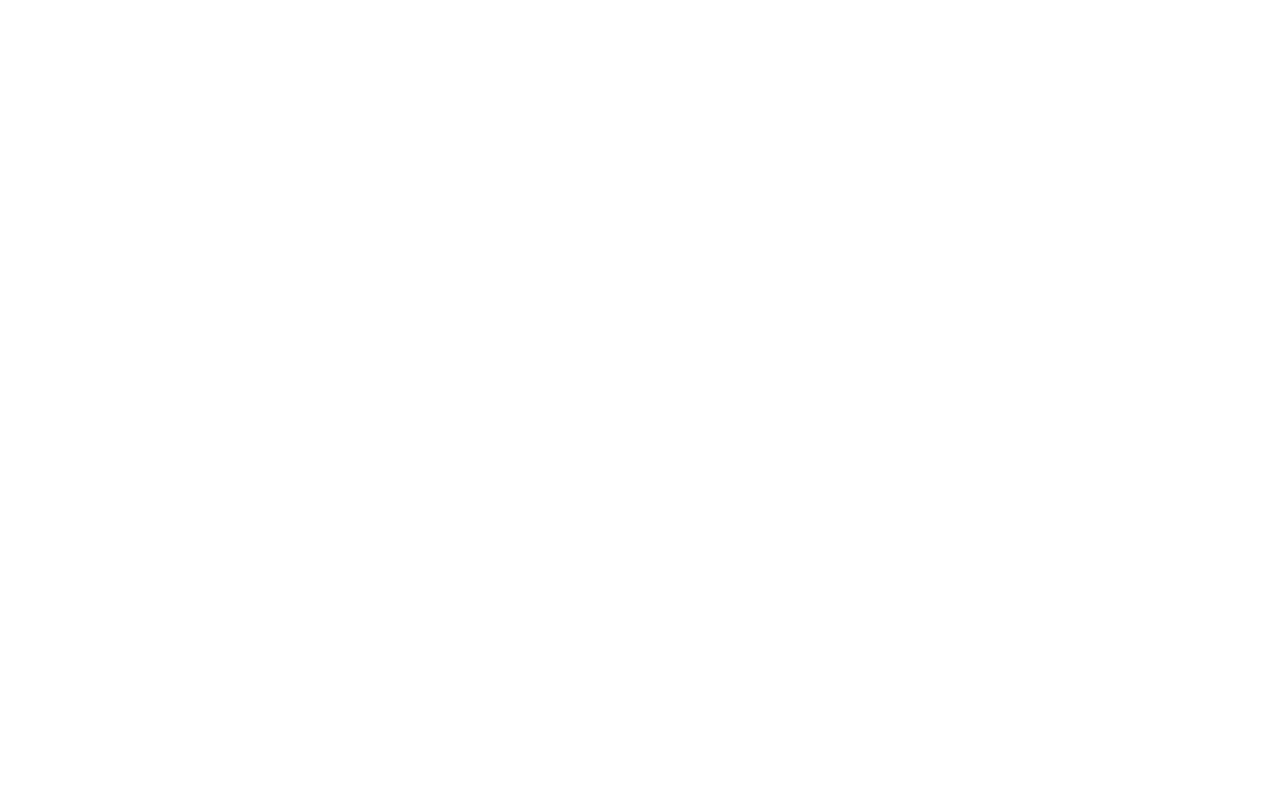
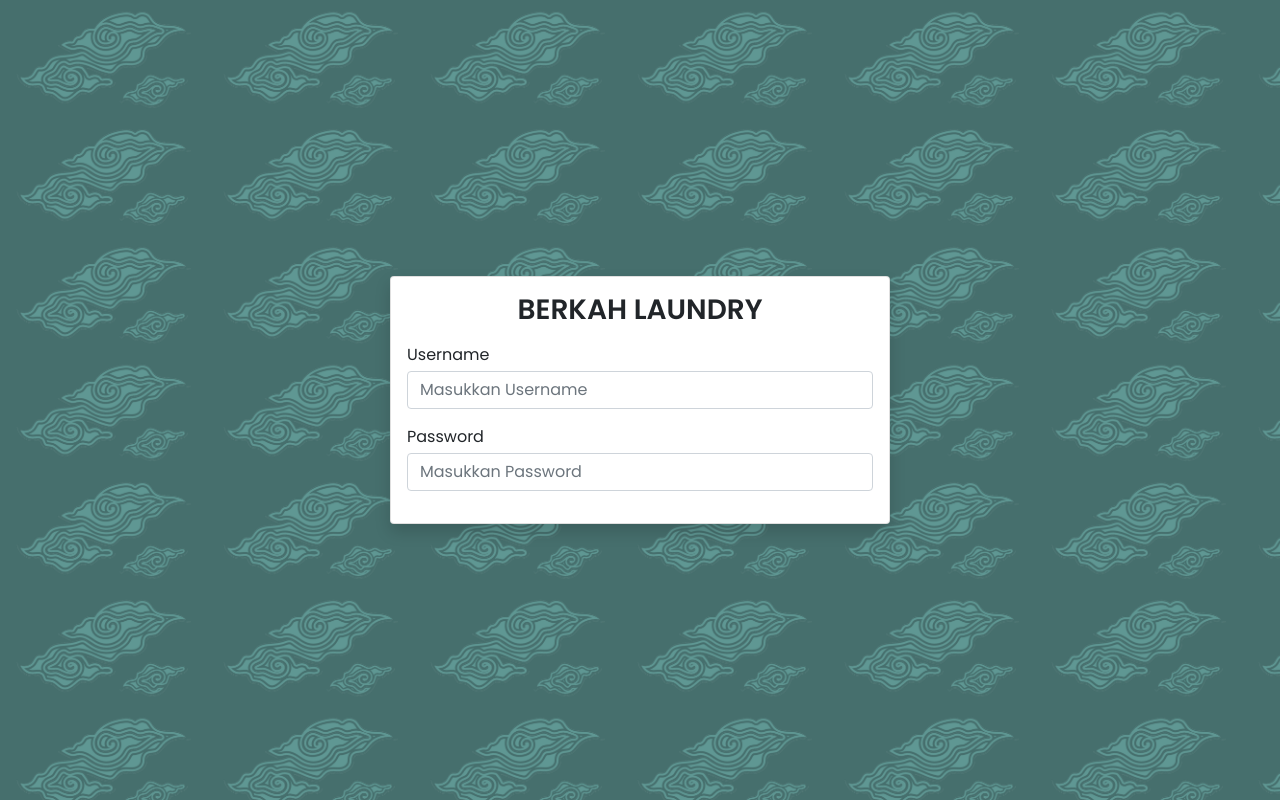
Before and after one commit to paciw24/project_akhir, a CodeIgniter app: page /laundry-app/ in a window 1280 px wide. Before the commit the page is empty. Run offline with CodeIgniter, Linux system fonts and the light colour scheme.

Commit message:
membuat form login

```diff
--- a/application/views/admin/login.php
+++ b/application/views/admin/login.php
@@ -13,7 +13,26 @@
 </head>
 
 <body>
-
+    <div class="bg-default">
+        <div class="container d-flex justify-content-center align-items-center">
+                <div class="card p-3 shadow">
+                    <form action="">
+                        <div class="mb-3">
+                            <h3 class="text-center text-uppercase">Berkah Laundry</h3>
+                        </div>
+                        <div class="mb-3">
+                            <label for="username">Username</label>
+                            <input type="text" class="form-control mt-1" placeholder="Masukkan Username">
+                        </div>
+                        <div class="mb-3">
+                            <label for="password">Password</label>
+                            <input type="password" class="form-control mt-1" placeholder="Masukkan Password">
+                        </div>
+                    </form>
+                </div>
+            </div>
+        </div>
+    </div>
     <!-- JAVASCRIPT -->
     <script src="<?= base_url('assets/js/bootstrap.min.js') ?>"></script>
     <!-- JAVASCRIPT END -->
--- a/assets/css/style.css
+++ b/assets/css/style.css
@@ -1,3 +1,25 @@
+@import url('https://fonts.googleapis.com/css2?family=Poppins:wght@100;200;300;400;600;700;800;900&display=swap');
+
 :root{
     --bg-default:#466f6d;
 }
+body{
+    font-family: 'Poppins', sans-serif;
+    background: var(--bg-default);
+    padding: 0;
+    margin: 0;
+    box-sizing: border-box;
+    background-image: url('../img/batik.png');
+    background-repeat: repeat;
+    background-size: 207px;
+}
+.card{
+    width: 500px;
+}
+.container{
+    width: 100%;
+    height: 100vh;
+}
+form h3{
+    font-weight: 600;
+}
```
